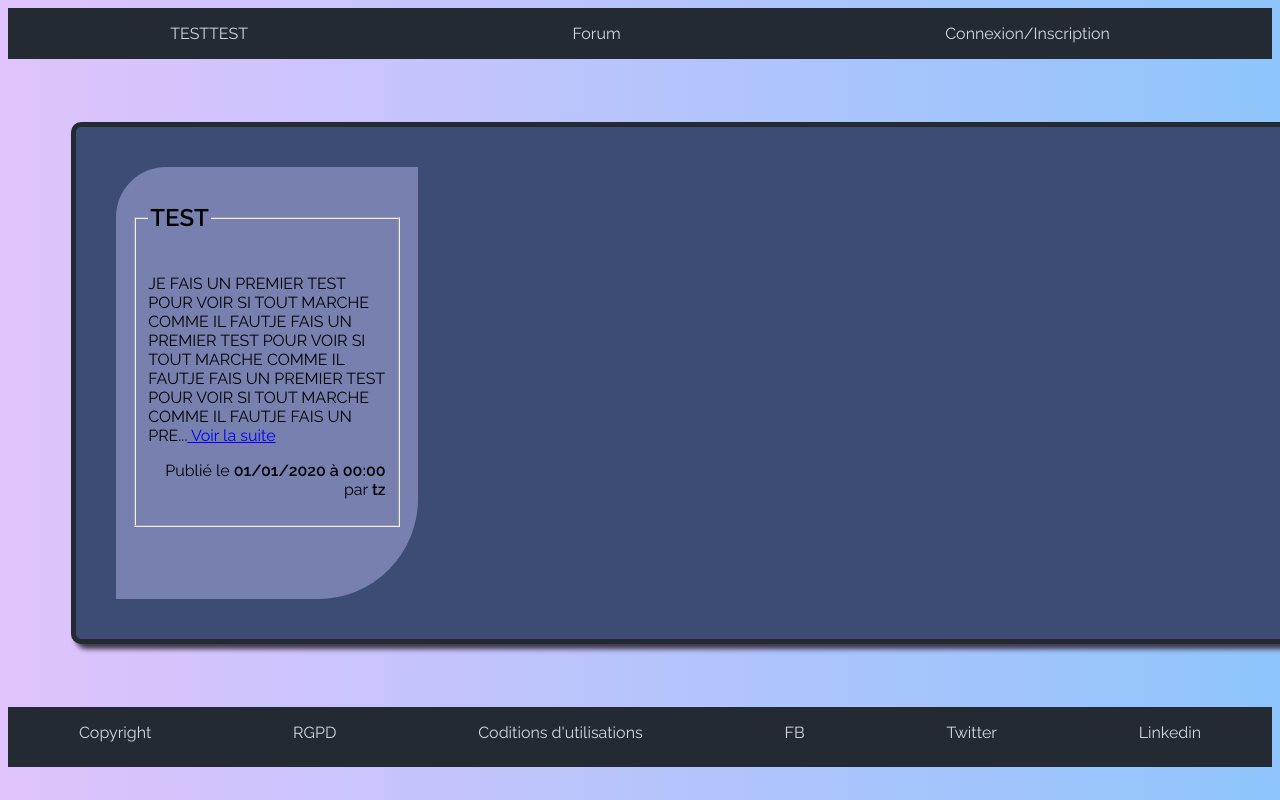
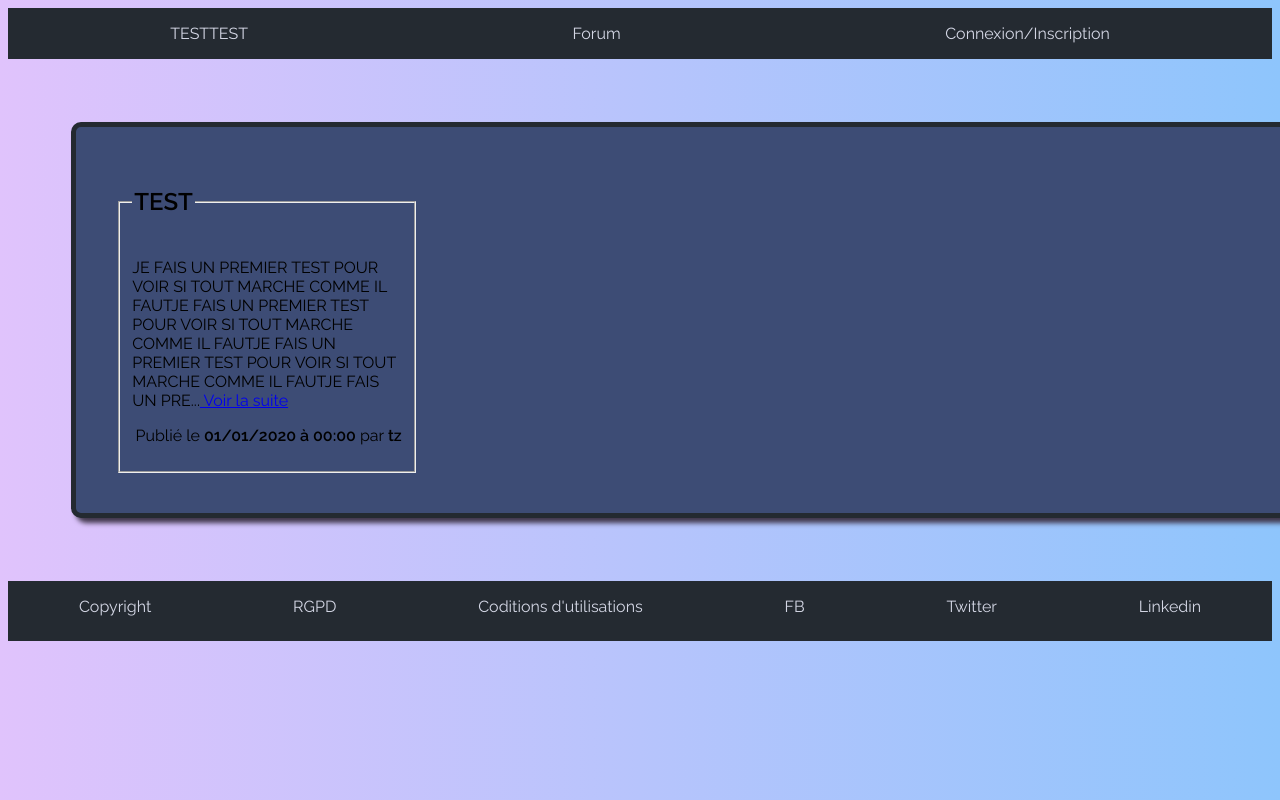
Before and after one commit to Fragorite/cms_web, a PHP site: page / in a window 1280 px wide; the page is wider, and only the part inside the window is pictured. Run offline with PHP 8.4, Linux system fonts and the light colour scheme; data comes from the database, SQL or seed files in the repository.

Commit message:
Update index.php

```diff
--- a/index.php
+++ b/index.php
@@ -10,7 +10,7 @@
 
 <div class="container">
     <!-- CONTENU GLOBAL -->
-    <div class="firstBlock">
+    <div class="indexBlock">
         <?php
             while($news = $searchNews->fetch(PDO::FETCH_ASSOC)){
                 $searchUser = $db->query('SELECT * FROM users WHERE id = "'.$news['id_user'].'"');
```
